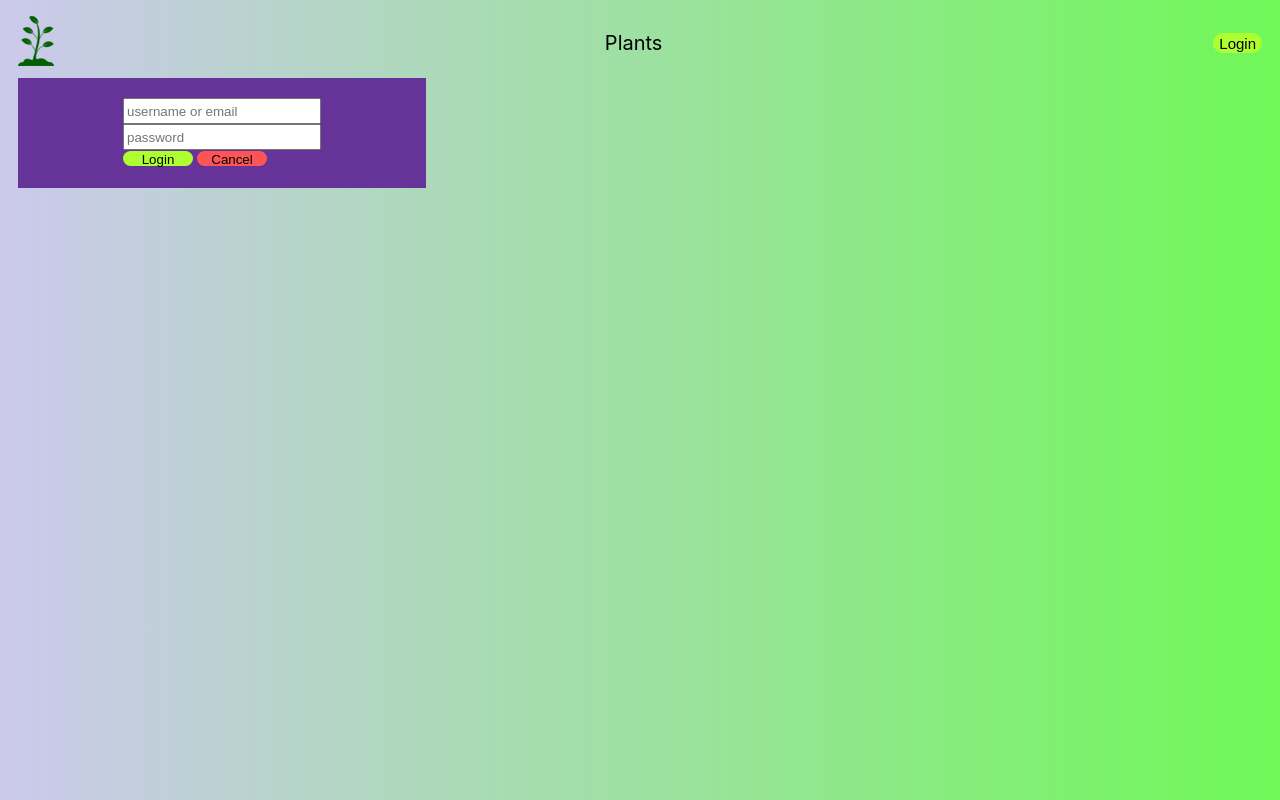
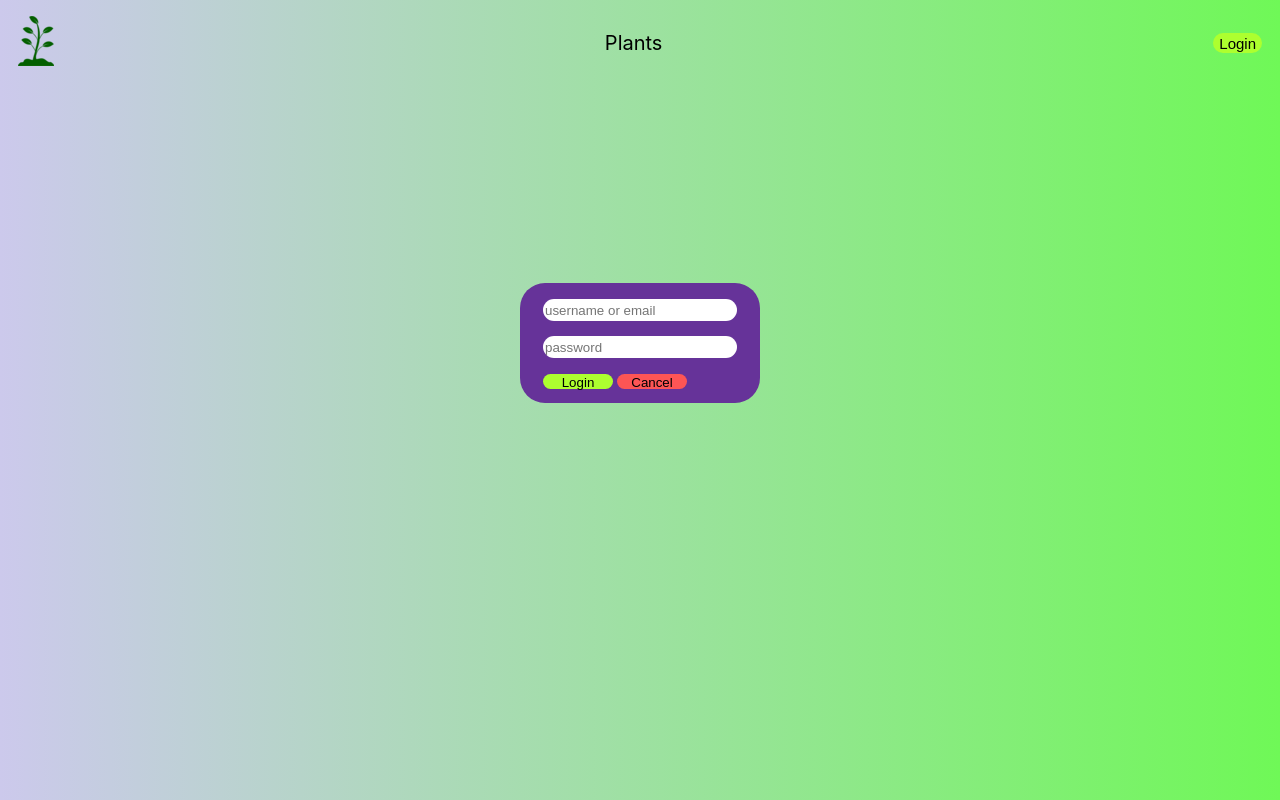
Before and after one commit to pratyush-kr/ENV, a plain HTML site: page index.html in a window 1280 px wide. Both pictures are taken after a click on the button "Login". Drawn offline with Linux system fonts and the light colour scheme.

Commit message:
LoginForm

```diff
--- a/front.js
+++ b/front.js
@@ -4,6 +4,6 @@ function openForm(){
     document.getElementById("form").style.display = "flex";
 }
 
-function closeForm(event){
+function closeForm(){
     document.getElementById("form").style.display = "none";
 }
--- a/index.css
+++ b/index.css
@@ -9,6 +9,7 @@
 
 body{
     background-image: linear-gradient(to right, rgb(204, 201, 236), rgb(111, 248, 87));
+    filter: none;
 }
 
 .top{
@@ -53,29 +54,42 @@ body{
 }
 
 #form{
-    grid-row: span 2;
+    grid-row: span 9;
+    grid-column: span 3;
     display: none;
-    background-color: rebeccapurple;
+    border: none;
 }
 
 .myform{
+    display: grid;
+    background-color: rebeccapurple;
+    border-radius: 25px;
     margin-left: auto;
     margin-right: auto;
     margin-top: auto;
     margin-bottom: auto;
+    justify-content: center;
+    height: 120px;
+    width: 240px;
+    gap: 3px;
 }
 
 #name{
+    margin-top: 16px;
     height: 20px;
     width: 190px;
+    border: none;
+    border-radius: 20px;
 }
 
 #pass{
     height: 20px;
     width: 190px;
+    border: none;
+    border-radius: 20px;
 }
 
-.myform > button{
+.submit{
     height: 15px;
     width: 70px;
     border-radius: 25px;
@@ -84,15 +98,16 @@ body{
     cursor: pointer;
 }
 
-.myform > button:hover{
+.submit:hover{
     background-color: rgb(115, 190, 2);
 }
 
-.myform > button:active{
+.submit:active{
     transform: translate3d(-2px, 2px, -2px);
 }
 
 .cancel{
+    display: inline;
     height: 15px;
     width: 70px;
     background-color: rgb(253, 85, 85);
--- a/index.html
+++ b/index.html
@@ -8,7 +8,7 @@
     <link rel="stylesheet" href="index.css">
     <script src="front.js"></script>
 </head>
-<body>
+<body id="body">
     <div class="container">
         <div class="top">
             <div><img src="src/plant.png"></div>
@@ -18,11 +18,11 @@
         <div id="form">
             <form class="myform" action="https://localhost/login" method="get">
                 <input type="text" placeholder="username or email" id="name" required>
-                <br>
                 <input type="password" placeholder="password" id="pass" required>
-                <br>
-                <button type="submit">Login</button>
-                <input class="cancel" type="button" onclick="closeForm();" value="Cancel"/>
+                <div>
+                    <button class="submit" type="submit">Login</button>
+                    <input class="cancel" type="button" onclick="closeForm();" value="Cancel"/>
+                </div>
             </form>
         </div>
     </div>
```
